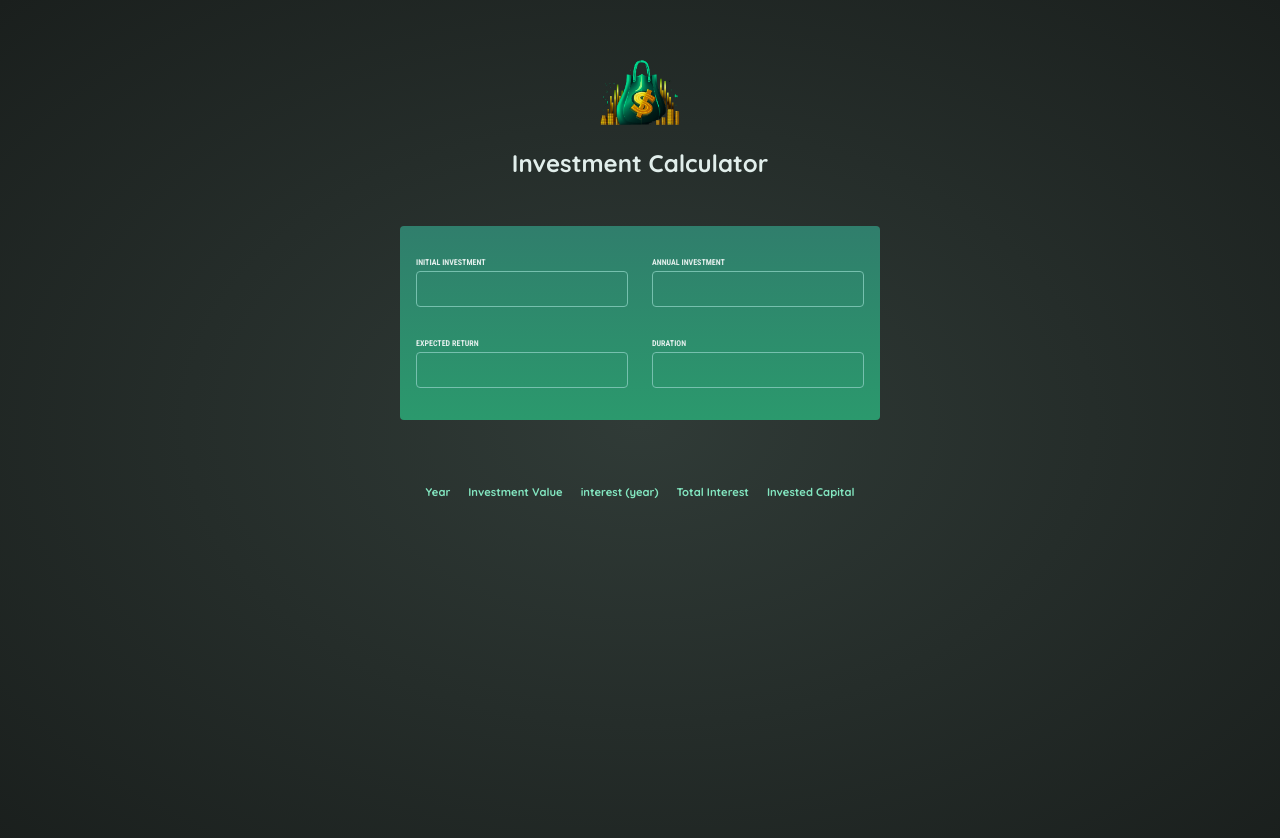
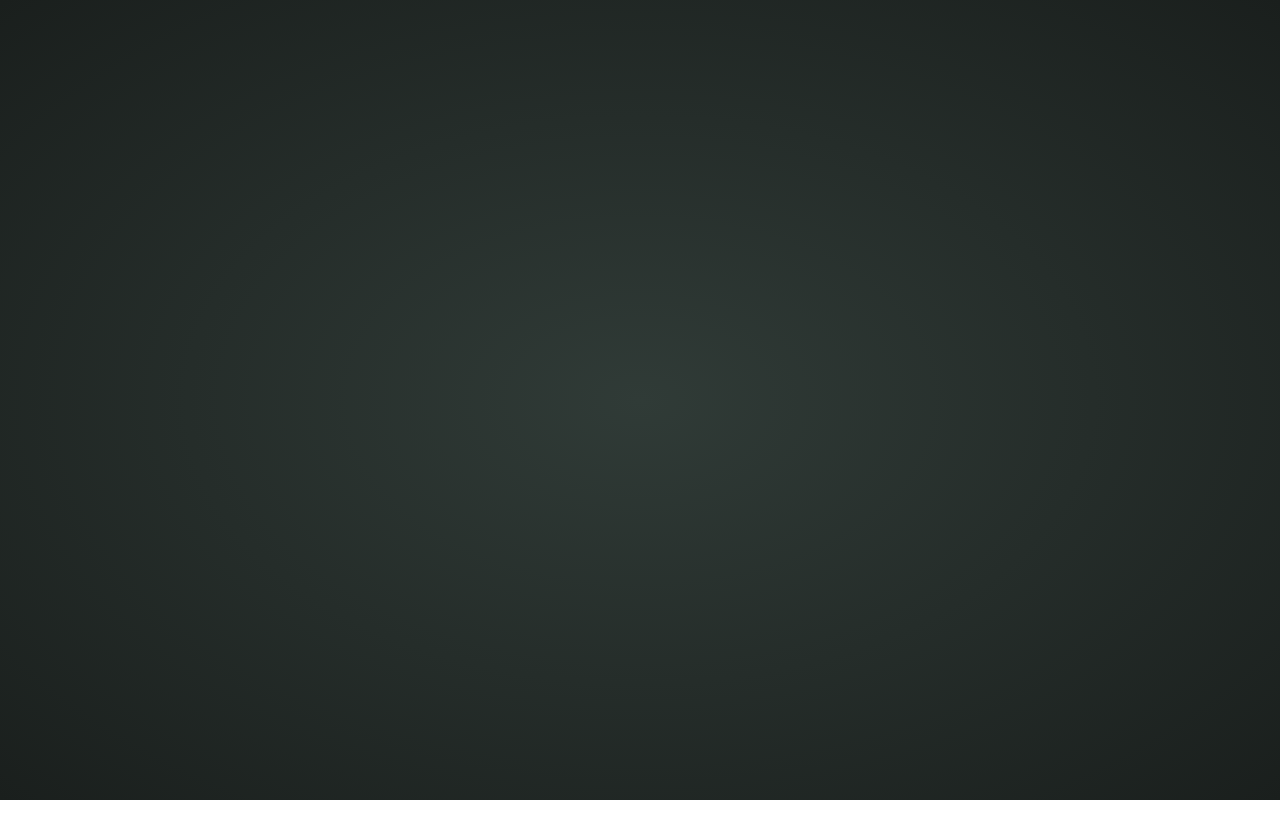
Before and after one commit to Mr-Luka/investment-app-practice, a React (Vite) app: page / in a window 1280 px wide. Shown: the top 838 px of the page. After the commit the page ends 800 px from the top, so only its background shows below. Built offline with nearby package versions, Linux system fonts and the light colour scheme.

Commit message:
cleared App

```diff
--- a/src/App.jsx
+++ b/src/App.jsx
@@ -1,37 +1,10 @@
-import {useState} from 'react';
 
-import Header from './components/Header.jsx';
-import UserInput from './components/UserInput.jsx';
-import Results from './components/Results.jsx';
 
 function App() {
-  const [investment, setInvestment] = useState({
-        initialInvestment: 10000,
-        annualInvestment: 1200,
-        expectedReturn: 5,
-        duration: 5
-    });
 
-    const correctDuration = investment.duration > 0;
-
-
-    function handleChange(investmentType, newNumber){
-        setInvestment( prevInput => {
-            return {
-                ...prevInput,
-                [investmentType]: +newNumber
-            }
-        })
-    }
 
 
   return <>
-    <Header />
-    <UserInput
-      changeOn={handleChange}
-      userInput={investment}
-    />
-    {correctDuration ? <Results input={investment}/> : <p className='center'>Please enter duration greater than 0</p>}
 
   </>
 }
```
